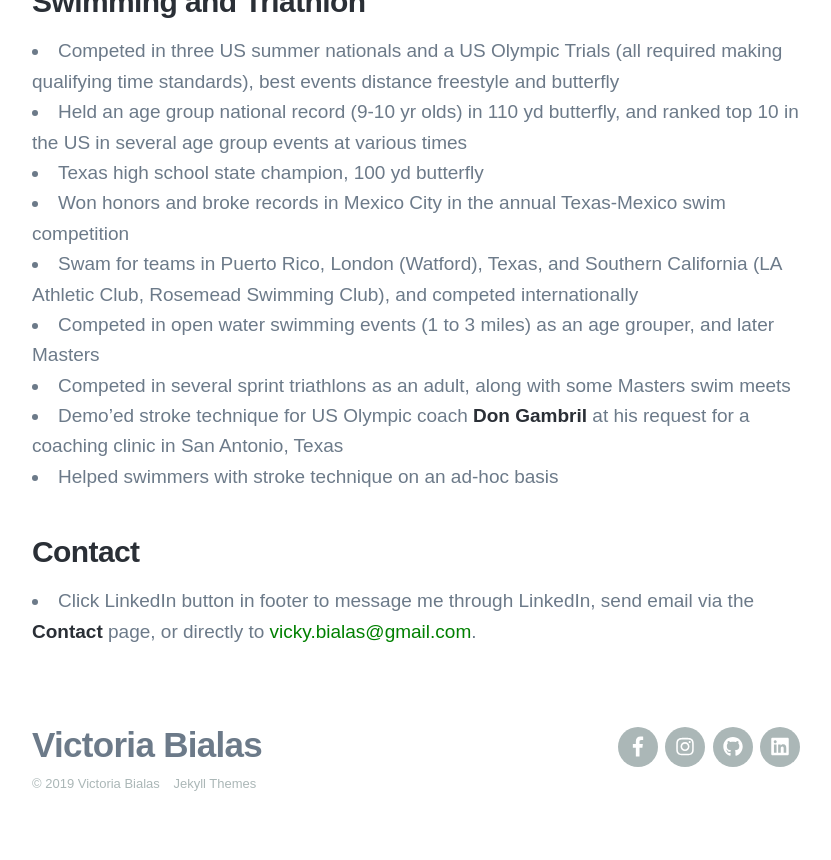
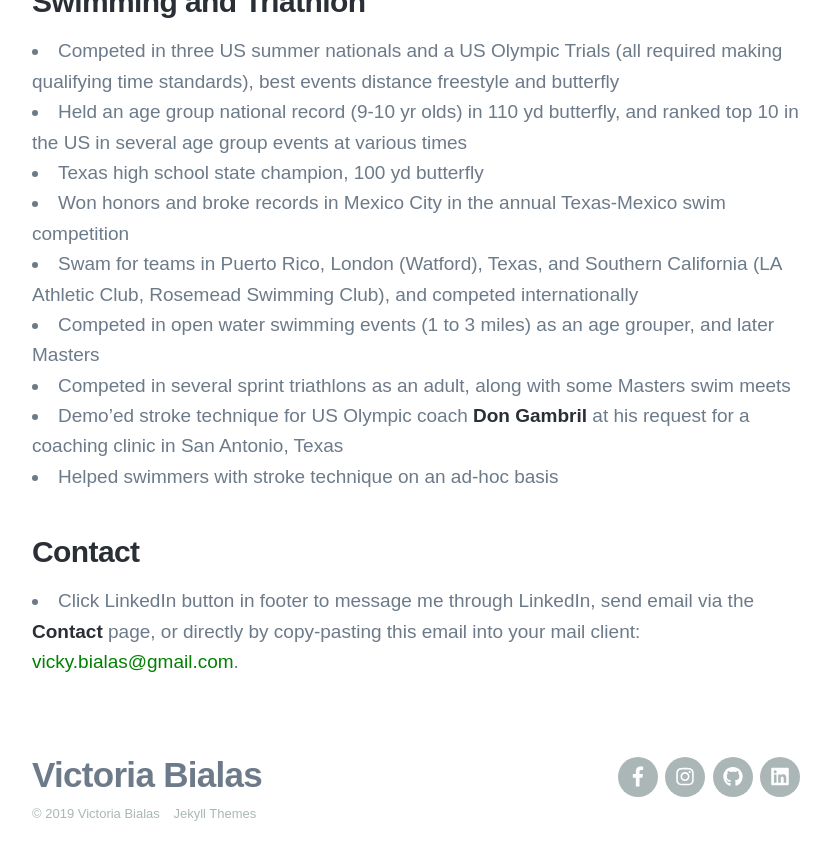
Before and after one commit to londoncalling/slow-motion-stories, a Jekyll site: the page built from _pages/portfolio-rowing.md, in a window 1280 px wide and 900 px high, scrolled down 1413 px. Shown: the top 860 px of the window, without its empty margins (224-1055 px from the left). Built offline with Jekyll 4.4.1, drawn with Linux system fonts in a browser that asks for light colours; nearby versions of some CDN libraries; some web fonts are replaced.

Commit message:
clarified how to email
Signed-off-by: Vicky Bialas <vicky.bialas@gmail.com>

```diff
--- a/_pages/portfolio-rowing.md
+++ b/_pages/portfolio-rowing.md
@@ -39,4 +39,4 @@
 
 ### Contact
 
-- Click LinkedIn button in footer to message me through LinkedIn, send email via the [Contact](contact.html) page, or directly to <font color="green">vicky.bialas@gmail.com</font>.
+- Click LinkedIn button in footer to message me through LinkedIn, send email via the [Contact](contact.html) page, or directly by copy-pasting this email into your mail client: <font color="green">vicky.bialas@gmail.com</font>.
```
